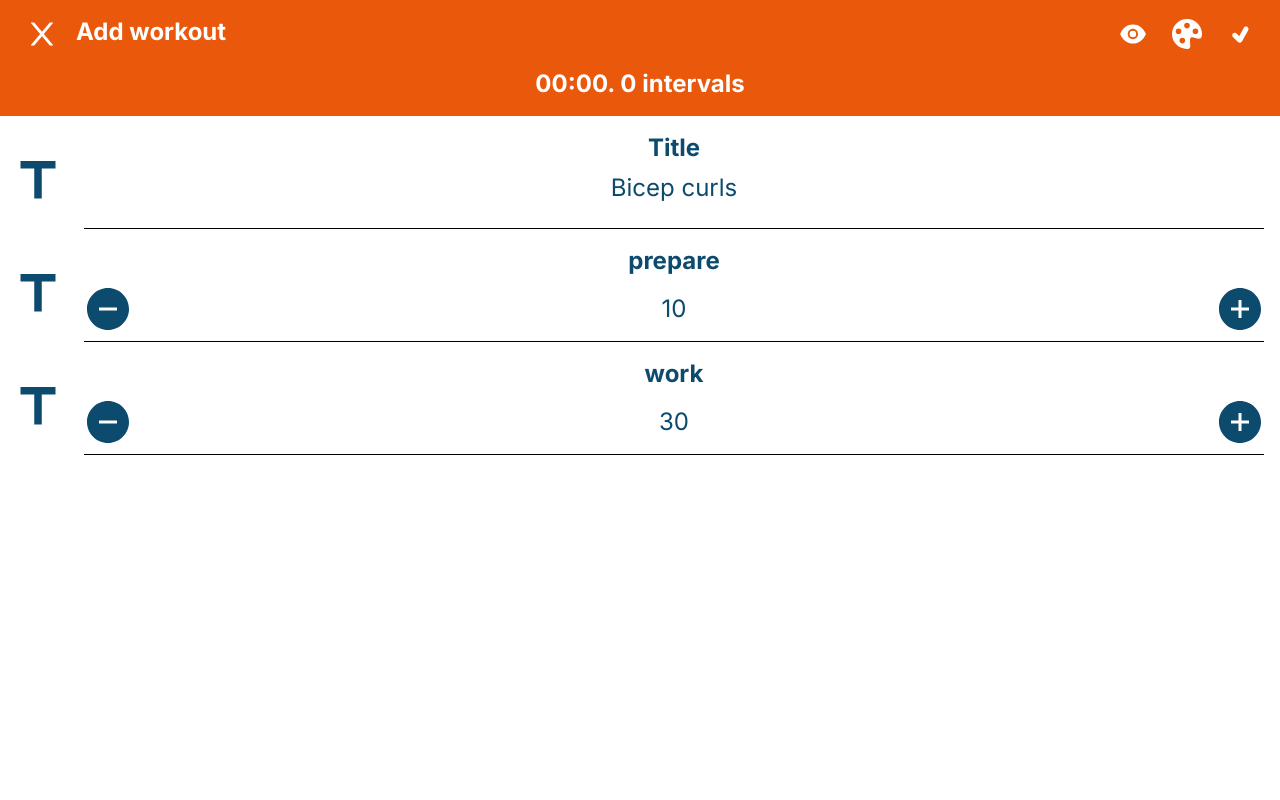
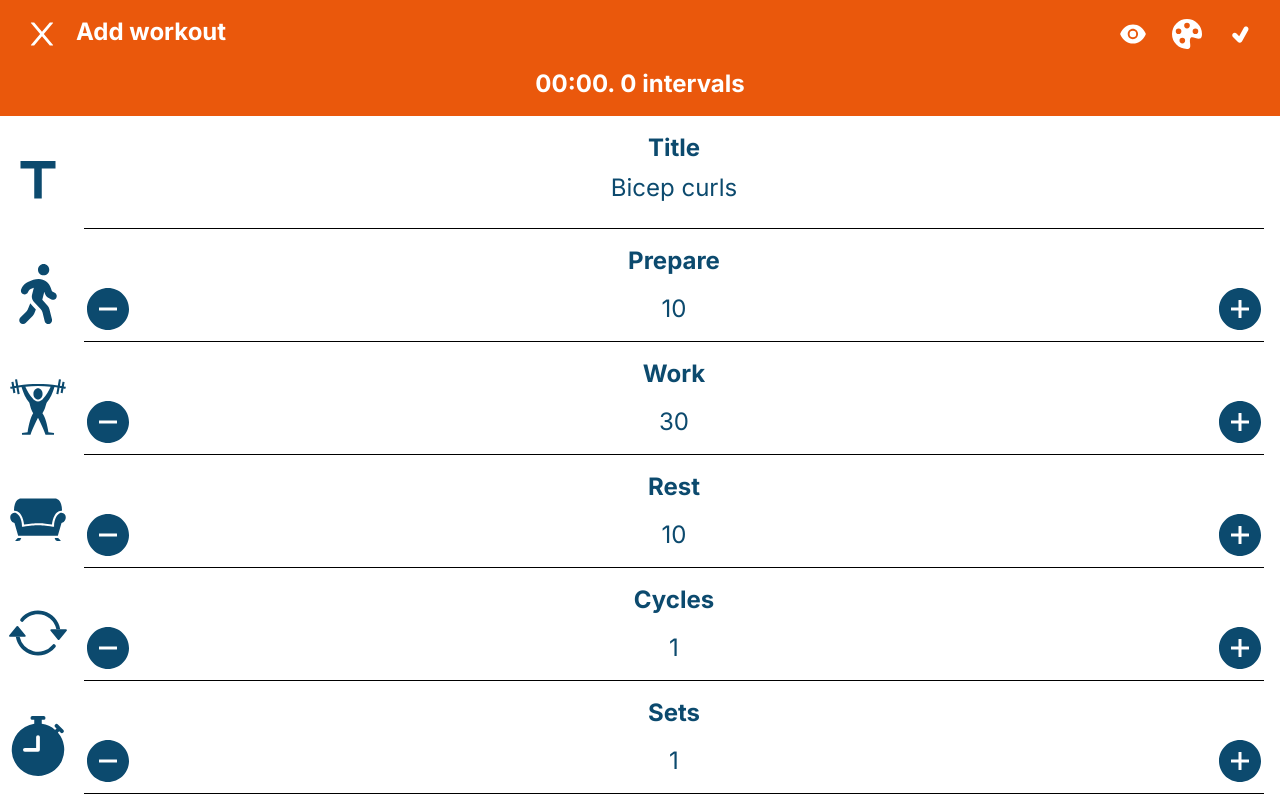
Before and after one commit to Lewisjohnward/tabata-timer, a Next.js app: page / in a window 1280 px wide. Shown: the top 800 px of the page. Built offline with nearby package versions, Linux system fonts and the light colour scheme.

Commit message:
useReducer working

```diff
--- a/src/app/components/input.tsx
+++ b/src/app/components/input.tsx
@@ -1,39 +1,40 @@
 import clsx from "clsx";
 import { ReactNode } from "react";
 import { AiFillMinusCircle, AiFillPlusCircle } from "react-icons/ai";
+import { WorkoutObj } from "../types/WorkoutObj";
 
 type NumberInputProps = {
   icon: ReactNode;
-  label: string;
-  minValue: number;
+  displayText: string;
+  property: string;
   value: number;
   dispatch: any;
-  increment: any;
-  decrement: any;
 };
 
 const NumberInput = ({
   icon,
-  label,
-  minValue,
+  displayText,
+  property,
   value,
   dispatch,
-  increment,
-  decrement,
 }: NumberInputProps) => {
-  const isDisabled = value == minValue;
   return (
     <div className="flex">
       <div className="flex justify-center items-center text-6xl pl-2">
         {icon}
       </div>
       <div className="flex-grow ml-4 space-y-2 text-center border-b-[1px] border-black pb-2">
-        <label className="block font-bold">{label}</label>
+        <label className="block font-bold">{displayText}</label>
         <div className="flex justify-between items-center">
           <button
             className="disabled:opacity-40"
-            disabled={isDisabled}
-            onClick={decrement}
+            disabled={value == 0}
+            onClick={() => {
+              dispatch({
+                type: "DECREMENT",
+                payload: { key: property as keyof WorkoutObj },
+              });
+            }}
           >
             <AiFillMinusCircle className="text-5xl" />
           </button>
@@ -41,18 +42,31 @@ const NumberInput = ({
             className={clsx(
               "w-full text-center bg-transparent focus:outline-none text-2xl"
             )}
-            type={"number"}
+            type={"text"}
             value={value}
-            onChange={(e) =>
-              dispatch({
-                type: "update",
-                payload: { key: label.toLowerCase(), value: e.target.value },
-              })
-            }
+            onChange={(e) => {
+              const regex = /^[0-9\b]+$/;
+              if (e.target.value === "" || regex.test(e.target.value)) {
+                dispatch({
+                  type: "UPDATE",
+                  payload: {
+                    key: property as keyof WorkoutObj,
+                    value: +e.target.value,
+                  },
+                });
+              }
+            }}
           />
 
-          <button onClick={increment}>
-            <AiFillPlusCircle onClick={increment} className="text-5xl" />
+          <button
+            onClick={() => {
+              dispatch({
+                type: "INCREMENT",
+                payload: { key: property as keyof WorkoutObj },
+              });
+            }}
+          >
+            <AiFillPlusCircle className="text-5xl" />
           </button>
         </div>
       </div>
@@ -64,7 +78,7 @@ type TextInputProps = {
   icon: ReactNode;
   label: string;
   value: string;
-  dispatch: any;
+  dispatch: React.Dispatch<any>;
 };
 
 export const TextInput = ({ icon, label, value, dispatch }: TextInputProps) => {
@@ -81,13 +95,13 @@ export const TextInput = ({ icon, label, value, dispatch }: TextInputProps) => {
               "w-full pb-4 text-center bg-transparent focus:outline-none text-2xl"
             )}
             type={"text"}
+            onChange={(e) => {
+              dispatch({
+                type: "UPDATE",
+                payload: { key: "title", value: e.target.value },
+              });
+            }}
             value={value}
-            onChange={(e) =>
-              dispatch({
-                type: "update",
-                payload: { key: label.toLowerCase(), value: e.target.value },
-              })
-            }
           />
         </div>
       </div>
--- a/src/app/components/palette.tsx
+++ b/src/app/components/palette.tsx
@@ -9,11 +9,12 @@ type PaletteProps = {
   closeOnSelect: boolean;
   displaySelection: boolean;
   displayNumbers: boolean;
+  dispatch: any;
 };
 
 const Palette = ({
   setPaletteVisible,
-  setColor,
+  dispatch,
   colors,
   selectedColor,
   closeOnSelect,
--- a/src/app/hooks/useWorkout.tsx
+++ b/src/app/hooks/useWorkout.tsx
@@ -12,7 +12,7 @@ const random = (array: string[]) => {
   return array[Math.floor(Math.random() * array.length)];
 };
 
-const workoutTemplate = {
+const defaultWorkout = {
   id: uuidv4(),
   title: "Bicep curls",
   favourite: false,
@@ -28,27 +28,28 @@ const workoutTemplate = {
   cooldown: 10,
 };
 
-type Key = "prepare" | "work";
+type Payload = {
+  key: keyof WorkoutObj;
+  value?: number | string;
+};
 
-type Action =
-  | {
-      type: "update";
-      payload: { key: Key; value: string | number };
-    }
-  | { type: "increment"; payload: { key: Key } }
-  | { type: "decrement"; payload: { key: Key } };
+type Action = {
+  type: string;
+  payload: Payload;
+};
 
 const reducer = (state: WorkoutObj, action: Action) => {
   const {
-    payload: { key },
+    type,
+    payload: { key, value },
   } = action;
-  switch (action.type) {
-    case "update":
-      return { ...state, [key]: action.payload.value };
-    case "increment":
-      return { ...state, [key]: state[key] + 1 };
-    case "decrement":
-      return { ...state, [key]: state[key] - 1 };
+  switch (type) {
+    case "UPDATE":
+      return { ...state, [key]: value };
+    case "INCREMENT":
+      return { ...state, [key]: (state[key] as number) + 1 };
+    case "DECREMENT":
+      return { ...state, [key]: (state[key] as number) - 1 };
     default:
       return state;
   }
@@ -57,15 +58,8 @@ const reducer = (state: WorkoutObj, action: Action) => {
 const useCreateWorkout = (workoutToEdit: WorkoutObj | null) => {
   const [state, dispatch] = useReducer(
     reducer,
-    workoutToEdit || workoutTemplate
+    workoutToEdit || defaultWorkout
   );
-
-  const inputAction = (event: ChangeEvent<HTMLInputElement>) => {
-    dispatch({
-      type: "update",
-      payload: { key: event.target.name, value: event.target.value },
-    });
-  };
 
   const id = workoutToEdit?.id || uuidv4();
   const [title, setTitle] = useState(workoutToEdit?.title || "Bicep curls");
@@ -79,11 +73,7 @@ const useCreateWorkout = (workoutToEdit: WorkoutObj | null) => {
     workoutToEdit?.restBetweenSets || 0
   );
   const [cooldown, setCooldown] = useState(workoutToEdit?.cooldown || 10);
-  const [totalTime, setTotalTime] = useState<number>(
-    workoutToEdit?.totalTime || 0
-  );
   const [intervals, setIntervals] = useState(workoutToEdit?.intervals || 0);
-  const [summary, setSummary] = useState({});
 
   useEffect(() => {
     const arr = generateArray({
@@ -95,43 +85,15 @@ const useCreateWorkout = (workoutToEdit: WorkoutObj | null) => {
       restBetweenSets,
       cooldown,
     });
-    setSummary(
-      generateSummary({
-        prepare,
-        work,
-        rest,
-        cycles,
-        sets,
-        restBetweenSets,
-        cooldown,
-      })
-    );
     setIntervals(calculateIntervals(arr));
-    setTotalTime(calculateTotalTime(arr));
   }, [prepare, work, rest, cycles, sets, rest, cooldown, restBetweenSets]);
 
-  const createWorkoutObject = () => {
-    return {
-      id,
-      title,
-      favourite: false,
-      color,
-      totalTime: !totalTime ? 0 : totalTime,
-      intervals,
-      prepare,
-      work,
-      rest,
-      cycles,
-      sets,
-      restBetweenSets,
-      cooldown,
-    };
-  };
+  const summary = generateSummary(state);
 
   return {
     state,
     dispatch,
-    inputAction,
+    summary,
   };
 };
 
--- a/src/app/pages/addWorkout.tsx
+++ b/src/app/pages/addWorkout.tsx
@@ -20,6 +20,44 @@ import Summary from "../components/summary";
 import Palette from "../components/palette";
 import { colors } from "../misc/colors";
 
+const inputArray = [
+  {
+    key: "prepare",
+    displayText: "Prepare",
+    icon: <FaWalking />,
+  },
+  {
+    key: "work",
+    displayText: "Work",
+    icon: <GiWeightLiftingUp />,
+  },
+  {
+    key: "rest",
+    displayText: "Rest",
+    icon: <GiSofa />,
+  },
+  {
+    key: "cycles",
+    displayText: "Cycles",
+    icon: <BsArrowRepeat />,
+  },
+  {
+    key: "sets",
+    displayText: "Sets",
+    icon: <BsFillStopwatchFill />,
+  },
+  {
+    key: "restBetweenSets",
+    displayText: "Rest between sets",
+    icon: <RxSpaceBetweenHorizontally />,
+  },
+  {
+    key: "cooldown",
+    displayText: "Cooldown",
+    icon: <BsSnow />,
+  },
+];
+
 type Props = {
   setView: React.Dispatch<SetStateAction<string>>;
   setWorkouts: React.Dispatch<SetStateAction<WorkoutObj[]>>;
@@ -33,25 +71,25 @@ const AddWorkout = ({
   workoutToEdit,
   setWorkoutToEdit,
 }: Props) => {
-  const { state, dispatch } = useCreateWorkout(workoutToEdit);
+  const { state, dispatch, summary, totalTime } =
+    useCreateWorkout(workoutToEdit);
 
   const [summaryVisible, setSummaryVisible] = useState(false);
   const [paletteVisible, setPaletteVisible] = useState(false);
 
   const handleCreateWorkout = () => {
-    const workout = createWorkoutObject();
     if (workoutToEdit) {
       setWorkouts((prev) => {
         const index = prev.findIndex(
-          (prevWorkout) => prevWorkout.id === workout.id
+          (prevWorkout) => prevWorkout.id === state.id
         );
         const newWorkoutArr = prev.filter(({ id }) => id != workoutToEdit.id);
-        newWorkoutArr.splice(index, 0, workout);
+        newWorkoutArr.splice(index, 0, state);
         return newWorkoutArr;
       });
       setWorkoutToEdit(null);
     } else {
-      setWorkouts((prev) => [...prev, workout]);
+      setWorkouts((prev) => [...prev, state]);
     }
     setView("home");
   };
@@ -100,48 +138,66 @@ const AddWorkout = ({
             value={state.title}
             dispatch={dispatch}
           />
-          <NumberInput
-            icon={<MdTitle />}
-            label={"prepare"}
-            minValue={0}
-            value={state.prepare}
-            dispatch={dispatch}
-            increment={() =>
-              dispatch({
-                type: "increment",
-                payload: { key: "prepare" },
-              })
-            }
-            decrement={() =>
-              dispatch({
-                type: "decrement",
-                payload: { key: "prepare" },
-              })
-            }
-          />
-          <NumberInput
-            icon={<MdTitle />}
-            label={"work"}
-            minValue={0}
-            value={state.work}
-            dispatch={dispatch}
-            increment={() =>
-              dispatch({
-                type: "increment",
-                payload: { key: "work" },
-              })
-            }
-            decrement={() =>
-              dispatch({
-                type: "decrement",
-                payload: { key: "work" },
-              })
-            }
-          />
+          {inputArray.map((d) => (
+            <NumberInput
+              key={d.key}
+              icon={d.icon}
+              displayText={d.displayText}
+              property={d.key}
+              value={+state[d.key as keyof WorkoutObj]}
+              dispatch={dispatch}
+            />
+          ))}
         </div>
       </div>
+      {summaryVisible && (
+        <Summary
+          setSummaryVisible={setSummaryVisible}
+          summaryObj={summary}
+          color={state.color}
+        />
+      )}
     </>
   );
 };
 
 export default AddWorkout;
+//          <NumberInput
+//                          icon={<MdTitle />}
+//                          label={"prepare"}
+//                          minValue={0}
+//                          value={state.prepare}
+//                          dispatch={dispatch}
+//                          increment={() =>
+//                                            dispatch({
+//                                                                type: "increment",
+//                                                                payload: { key: "prepare" },
+//                            })
+//                          }
+//                          decrement={() =>
+//                                            dispatch({
+//                                                                type: "decrement",
+//                                                                payload: { key: "prepare" },
+//                            })
+//                          }
+//                        />
+//              <NumberInput
+//                              icon={<MdTitle />}
+//                              label={"work"}
+//                              minValue={0}
+//                              value={state.work}
+//                              dispatch={dispatch}
+//                              increment={() =>
+//                                                dispatch({
+//                                                                    type: "increment",
+//                                                                    payload: { key: "work" },
+//                                })
+//                              }
+//                              decrement={() =>
+//                                                dispatch({
+//                                                                    type: "decrement",
+//                                                                    payload: { key: "work" },
+//                                })
+//                              }
+//                            />
+//
```
